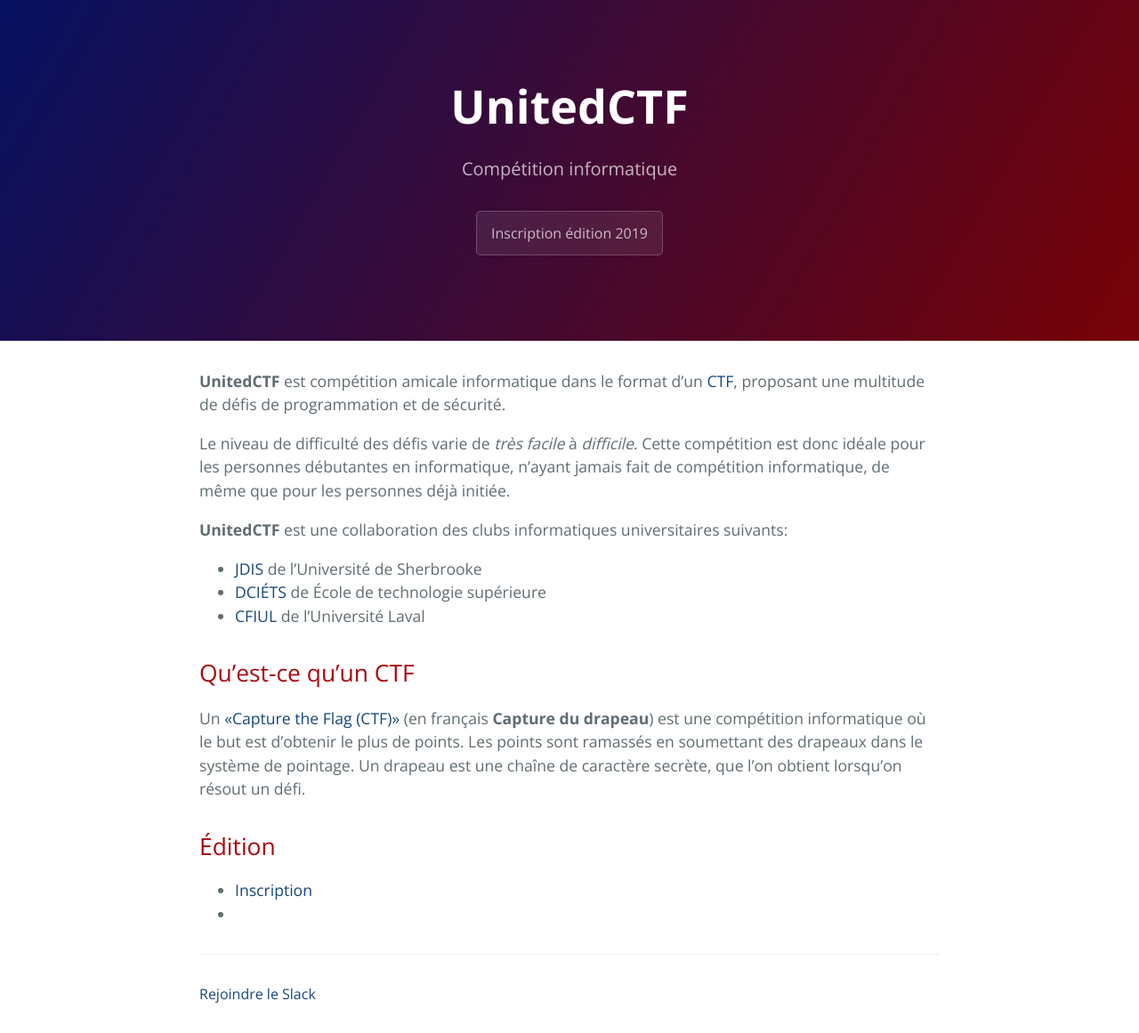
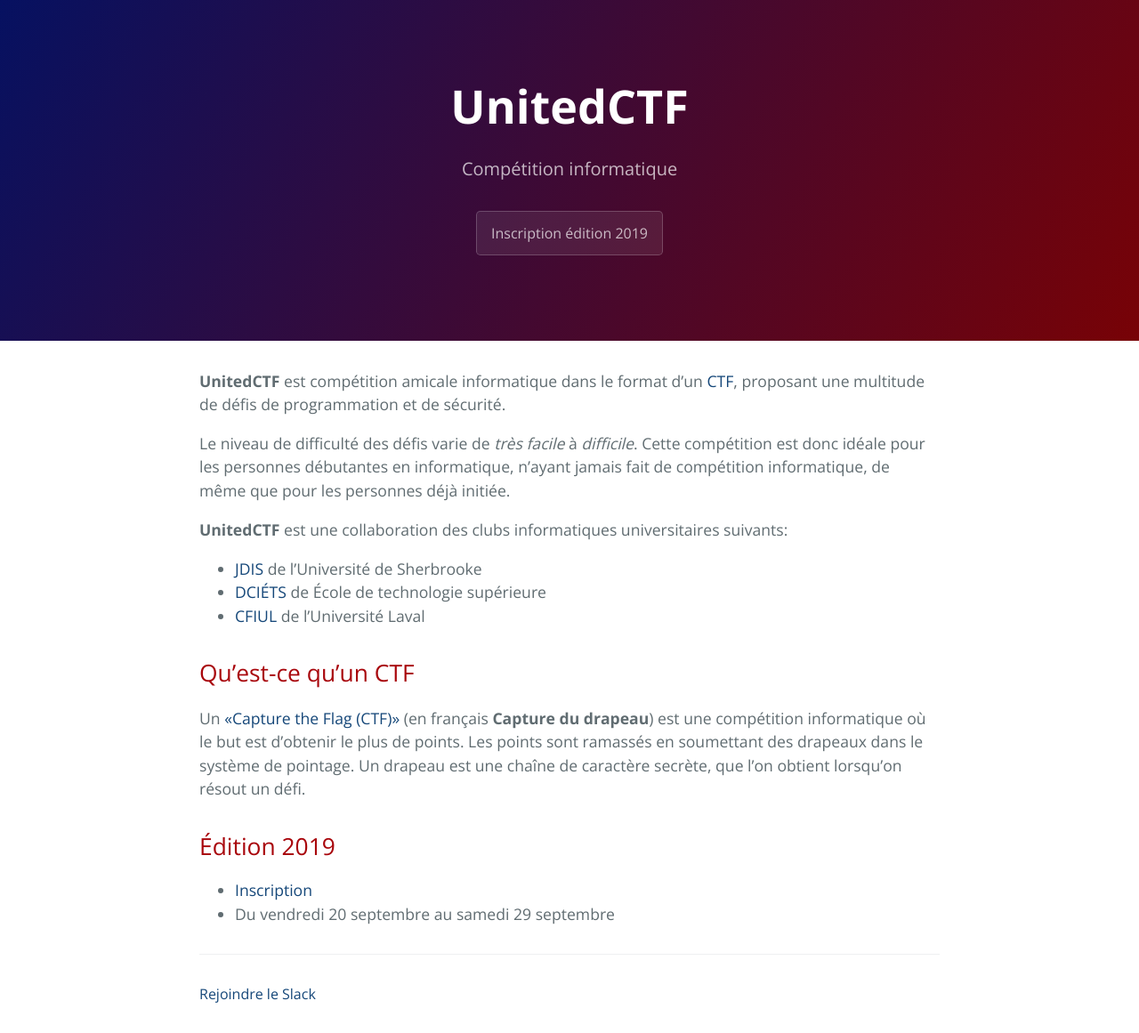
Before and after one commit to UnitedCTF/unitedctf.github.io, a Jekyll site: the page built from index.md, in a window 1280 px wide. Shown: the whole page at 89% size. Built offline with Jekyll 4.4.1, drawn with Linux system fonts in a browser that asks for light colours.

Commit message:
Update ctf name variable.

```diff
--- a/_config.yml
+++ b/_config.yml
@@ -5,7 +5,7 @@ data:
   slack_inscription_url: https://join.slack.com/t/united-ctf/shared_invite/enQtNzMxNTU2NTk3NDA4LTQxMmRjYjkyZGRhMWI5MzU0NjJjNDgzODg5Zjg2ZDYyOWYwODQ3ZjRhOWEwNzA5MGM3OWE2MTc4ZWQ0OTE5MmQ
   ctf:
     display: true
-    name: "2019"
+    name: "édition 2019"
     url: "https://unitedctf.ca/"
     date: "Du vendredi 20 septembre au samedi 29 septembre"
 
--- a/_layouts/default.html
+++ b/_layouts/default.html
@@ -22,7 +22,7 @@
     <header class="page-header" role="banner">
       <h1 class="project-name">{{ page.title | default: site.title }}</h1>
       <h2 class="project-tagline">{{ page.description | default: site.description }}</h2>
-      <a class="btn" href="{{ site.data.ctf.url }}">Inscription édition {{ site.data.ctf.name }}</a>
+      <a class="btn" href="{{ site.data.ctf.url }}">Inscription {{ site.data.ctf.name }}</a>
     </header>
 
     <main id="content" class="main-content" role="main">
--- a/index.md
+++ b/index.md
@@ -17,8 +17,7 @@ Le niveau de difficulté des défis varie de _très facile_ à _difficile_. Cett
 
 Un [«Capture the Flag (CTF)»](https://fr.wikipedia.org/wiki/Capture_du_drapeau#En_s%C3%A9curit%C3%A9_de_l'information) (en français **Capture du drapeau**) est une compétition informatique où le but est d'obtenir le plus de points. Les points sont ramassés en soumettant des drapeaux dans le système de pointage. Un drapeau est une chaîne de caractère secrète, que l'on obtient lorsqu'on résout un défi.
 
+## {{ site.data.ctf.name | capitalize }}
 
-## Édition {{ site.data.ctf_name }}
-
-- [Inscription]({{ site.data.ctf_inscription_url }})
-- {{ site.data.ctf_date }}
+- [Inscription]({{ site.data.ctf.url }})
+- {{ site.data.ctf.date }}
```
